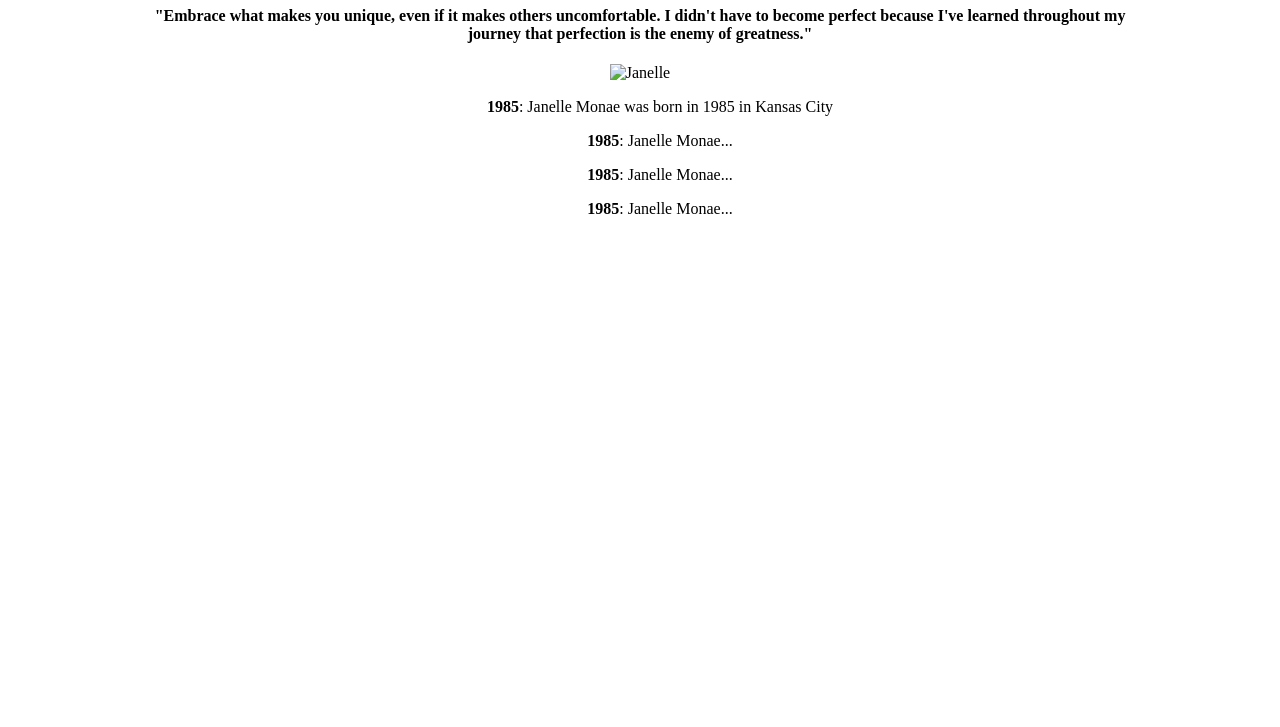
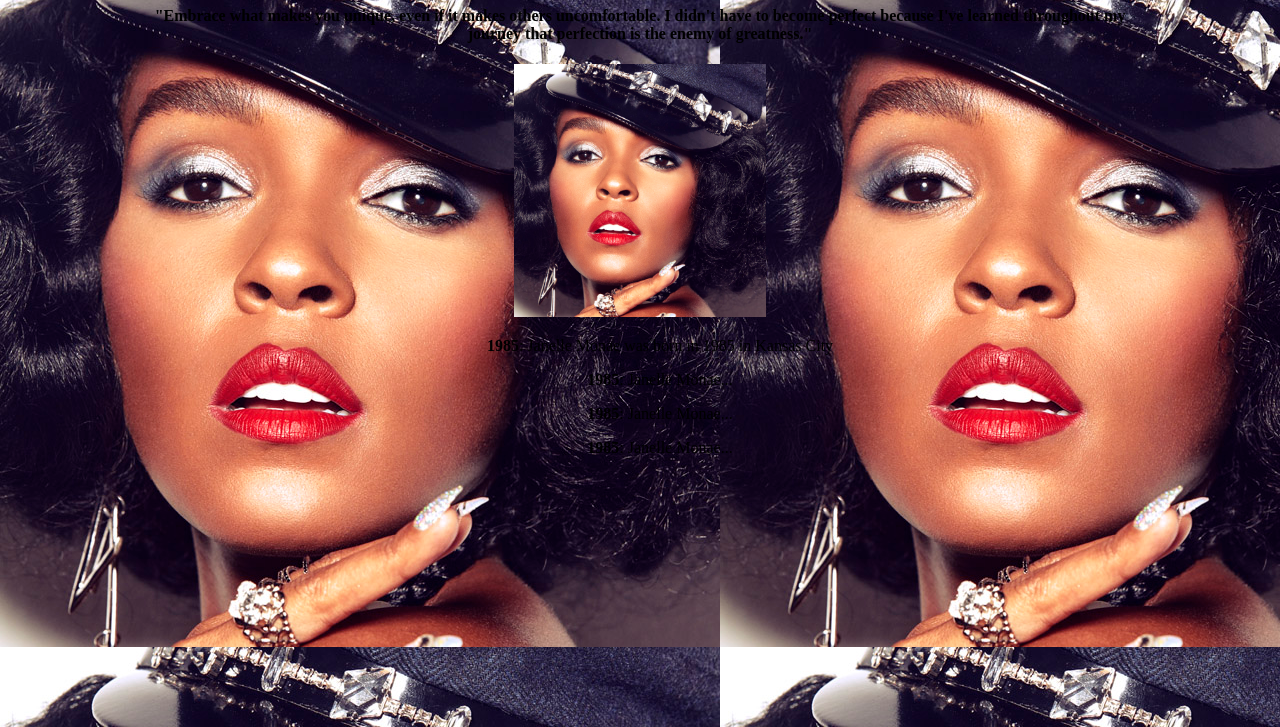
Before and after one commit to saleesavitz/ITC-111, a plain HTML site: page ClassEx06a.html in a window 1280 px wide. Shown: the part 73-800 px from the top of the page. Drawn offline with Linux system fonts and the light colour scheme.

Commit message:
Update ClassEx06a.html

```diff
--- a/ClassEx06a.html
+++ b/ClassEx06a.html
@@ -5,7 +5,7 @@
     <title>Tribute Page Practice</title>
     <style>
         body {
-            background-image: url("");
+            background-image: url("JanelleMonae.jpg");
         }
         .container{
             text-align: center;
@@ -26,7 +26,7 @@
     <h1>Janelle Monae</h1>
     <h4>"Embrace what makes you unique, even if it makes others uncomfortable. I didn't have to become perfect because I've learned throughout my journey that perfection is the enemy of greatness."</h4>
 
-    <img src="images/Janelle.jpg" alt="Janelle">
+    <img src="JanelleMonae.jpg" alt="JanelleMonae">
 
     <ul>
         <li>
```
